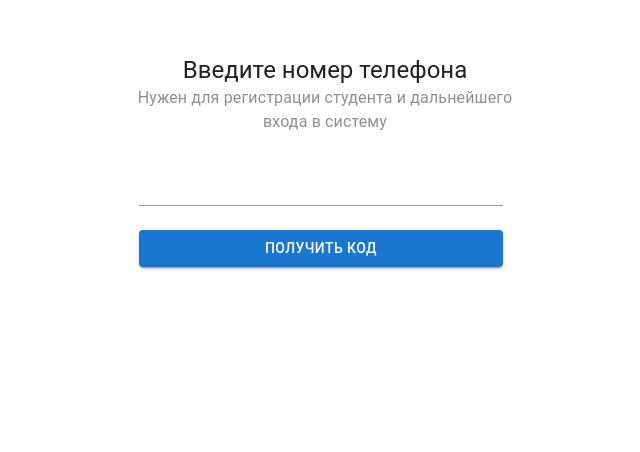
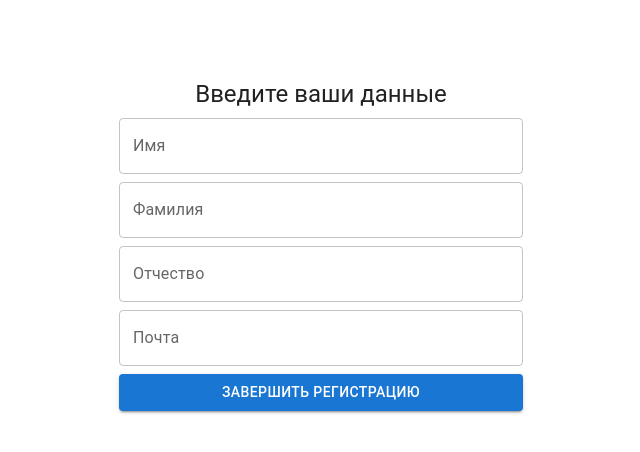
Before and after one commit to senketsukamui/internium-react, a React (Vite) app: page /auth in a window 1280 px wide. Shown: the part 144-596 px from the top of the page, without its empty margins (315-955 px from the left). Built offline with nearby package versions, Linux system fonts and the light colour scheme.

Commit message:
Update auth form

```diff
--- a/src/api/auth.ts
+++ b/src/api/auth.ts
@@ -1,6 +1,6 @@
 import { basicAxios } from "./utils";
 
-interface InternInfo {
+export interface InternInfo {
   firstName: string;
   lastName: string;
   middlename: string;
@@ -8,12 +8,12 @@
   gender: boolean;
 }
 
-interface InternOTPInfo {
+export interface InternOTPInfo {
   code: string;
   phone: string;
 }
 
-interface CompanyInfo {
+export interface CompanyInfo {
   name: string;
   email: string;
   city: string;
@@ -22,15 +22,15 @@
 }
 
 export const signupIntern = (internInfo: InternInfo) =>
-  basicAxios.post("/auth/intern/signup", internInfo);
+  basicAxios.post("/intern/signup", internInfo);
 
 export const signinIntern = (phone: string) =>
-  basicAxios.post("/auth/intern/auth", {
+  basicAxios.post("/intern/auth", {
     phone,
   });
 
 export const verifyInternOTP = (internOTPInfo: InternOTPInfo) =>
-  basicAxios.post("/auth/intern/verify", internOTPInfo);
+  basicAxios.post("/intern/verify", internOTPInfo);
 
 export const signupCompany = (companyInfo: CompanyInfo) =>
-  basicAxios.post("/auth/company/signup", companyInfo);
+  basicAxios.post("/company/signup", companyInfo);
--- a/src/pages/Auth/StudentAuth/Login/Login.tsx
+++ b/src/pages/Auth/StudentAuth/Login/Login.tsx
@@ -5,6 +5,7 @@
   CssBaseline,
   Grid,
   Input,
+  TextField,
   Typography,
 } from "@mui/material";
 import React, { FC, useEffect, useState } from "react";
@@ -12,52 +13,83 @@
 import { useStores } from "hooks/useStores";
 import { useTimer } from "react-timer-hook";
 import { observer } from "mobx-react";
-import { isNumber } from "lodash";
+import { AuthorizationStatuses } from "./constants";
+import { Controller, useForm } from "react-hook-form";
+import AdapterDateFns from "@mui/lab/AdapterDateFns";
+import LocalizationProvider from "@mui/lab/LocalizationProvider";
+import DatePicker from "@mui/lab/DatePicker";
+
+const getTimerDate = (value: number) => new Date(Date.now() + value * 1000);
+
+interface SignupFormValues {
+  email: string;
+  birthdate: Date;
+  firstName: string;
+  lastName: string;
+  middleName: string;
+  gender: boolean;
+}
 
 const Login: FC = () => {
   const { authStore } = useStores();
   const [phone, setPhone] = useState<string>("");
   const [code, setCode] = useState<string>("");
-  const handleSubmit = (e) => {
+  const [status, setStatus] = useState<AuthorizationStatuses>(
+    AuthorizationStatuses.INFO
+  );
+  const handleOTPSubmit = (e) => {
     e.preventDefault();
-    authStore.loginIntern(phone);
+    authStore.loginIntern(phone).then(() => {
+      setStatus(AuthorizationStatuses.OTP);
+    });
   };
 
   const handleCodeComplete = (value: string) => {
     if (Number(value)) {
-      authStore.verifyIntern(phone, value);
+      authStore.verifyIntern(phone, value).then(() => {
+        setStatus(AuthorizationStatuses.INFO);
+      });
     }
   };
-  const { seconds, isRunning, start, pause, resume, restart } = useTimer({
-    expiryTimestamp: new Date(1),
+  const { seconds, isRunning, restart } = useTimer({
+    expiryTimestamp: getTimerDate(60),
   });
 
+  const { control, handleSubmit } = useForm<SignupFormValues>();
+
   useEffect(() => {
-    restart(new Date(Date.now() + authStore.blockTimer * 1000), true);
+    restart(getTimerDate(authStore.blockTimer), true);
   }, [authStore.blockTimer]);
 
-  console.log(authStore.blockTimer);
-
+  const renderCurrentStep = (step: AuthorizationStatuses) => {
+    switch (step) {
+      case AuthorizationStatuses.PHONE:
         return (
-    <Container component="main" maxWidth="xs">
-      <CssBaseline />
-      <Box
-        sx={{
-          marginTop: "50%",
-          display: "flex",
-          flexDirection: "column",
-          alignItems: "center",
-        }}
-      >
-        <Typography component="h1" variant="h5">
+          <form noValidate onSubmit={handleOTPSubmit}>
+            <Typography component="h1" sx={{ margin: "0 auto" }} variant="h5">
               Введите номер телефона
             </Typography>
             <Typography paragraph align="center" sx={{ opacity: 0.5 }}>
               Нужен для регистрации студента и дальнейшего входа в систему
             </Typography>
-        <Box component="form" noValidate sx={{ mt: 4 }} onSubmit={handleSubmit}>
-          <Grid container spacing={1}>
-            {authStore.codeSent ? (
+            <Input
+              fullWidth
+              value={phone}
+              onChange={(e) => setPhone(e.target.value)}
+            />
+            <Button
+              type="submit"
+              fullWidth
+              variant="contained"
+              disabled={isRunning}
+              sx={{ mt: 3, mb: 2 }}
+            >
+              Получить код
+            </Button>
+          </form>
+        );
+      case AuthorizationStatuses.OTP:
+        return (
           <>
             <ReactInputVerificationCode
               autoFocus
@@ -79,24 +111,107 @@
               <Typography>{`Код отправлен. Получить повторный код через ${seconds} секунд.`}</Typography>
             )}
           </>
-            ) : (
-              <>
-                <Input
+        );
+      case AuthorizationStatuses.INFO:
+        return (
+          <form noValidate onSubmit={handleSubmit}>
+            <Typography gutterBottom component="h1" align="center" variant="h5">
+              Введите ваши данные
+            </Typography>
+            <Controller
+              name="firstName"
+              control={control}
+              defaultValue=""
+              render={({ field }) => (
+                <TextField
                   fullWidth
-                  value={phone}
-                  onChange={(e) => setPhone(e.target.value)}
+                  label="Имя"
+                  {...field}
+                  sx={{ marginBottom: 1 }}
                 />
-                <Button
-                  type="submit"
+              )}
+            />
+            <Controller
+              name="lastName"
+              control={control}
+              defaultValue=""
+              render={({ field }) => (
+                <TextField
                   fullWidth
-                  variant="contained"
-                  disabled={isRunning}
-                  sx={{ mt: 3, mb: 2 }}
+                  label="Фамилия"
+                  {...field}
+                  sx={{ marginBottom: 1 }}
+                />
+              )}
+            />
+            <Controller
+              name="middleName"
+              control={control}
+              defaultValue=""
+              render={({ field }) => (
+                <TextField
+                  fullWidth
+                  label="Отчество"
+                  {...field}
+                  sx={{ marginBottom: 1 }}
+                />
+              )}
+            />
+            <Controller
+              name="email"
+              control={control}
+              defaultValue=""
+              render={({ field }) => (
+                <TextField
+                  fullWidth
+                  label="Почта"
+                  {...field}
+                  sx={{ marginBottom: 1 }}
+                />
+              )}
+            />
+            <LocalizationProvider dateAdapter={AdapterDateFns}>
+              <Controller
+                name="birthdate"
+                control={control}
+                render={({ field }) => (
+                  <DatePicker
+                    label="Дата рождения"
+                    {...field}
+                    renderInput={(params) => (
+                      <TextField
+                        fullWidth
+                        sx={{ marginBottom: 1 }}
+                        {...params}
+                      />
+                    )}
+                  />
+                )}
+              />
+            </LocalizationProvider>
+            <Button fullWidth variant="contained" type="submit">
+              Завершить регистрацию
+            </Button>
+          </form>
+        );
+      default:
+    }
+  };
+
+  return (
+    <Container component="main" maxWidth="xs">
+      <CssBaseline />
+      <Box
+        sx={{
+          marginTop: "50%",
+          display: "flex",
+          flexDirection: "column",
+          alignItems: "center",
+        }}
       >
-                  Получить код
-                </Button>
-              </>
-            )}
+        <Box sx={{ mt: 4 }}>
+          <Grid container spacing={1}>
+            {renderCurrentStep(status)}
           </Grid>
         </Box>
       </Box>
--- /dev/null
+++ b/src/pages/Auth/StudentAuth/Login/constants.ts
@@ -0,0 +1,5 @@
+export enum AuthorizationStatuses {
+  PHONE,
+  OTP,
+  INFO,
+}
--- a/src/store/auth/store.ts
+++ b/src/store/auth/store.ts
@@ -1,5 +1,10 @@
 import { makeAutoObservable } from "mobx";
-import { signinIntern, verifyInternOTP } from "api/auth";
+import {
+  InternInfo,
+  signinIntern,
+  signupIntern,
+  verifyInternOTP,
+} from "api/auth";
 import { InternAuth, InternVerify } from "api/types";
 import { save } from "utils";
 
@@ -32,6 +37,13 @@
       save("registerToken", data.registerToken);
     });
   }
+
+  public signupIntern(data: InternInfo) {
+    this.loading = true;
+    return signupIntern(data).then((data) => {
+      console.log(signupIntern);
+    });
+  }
 }
 
 export default new AuthStore();
```
Lines whose indentation alone changed are shown as unchanged.
